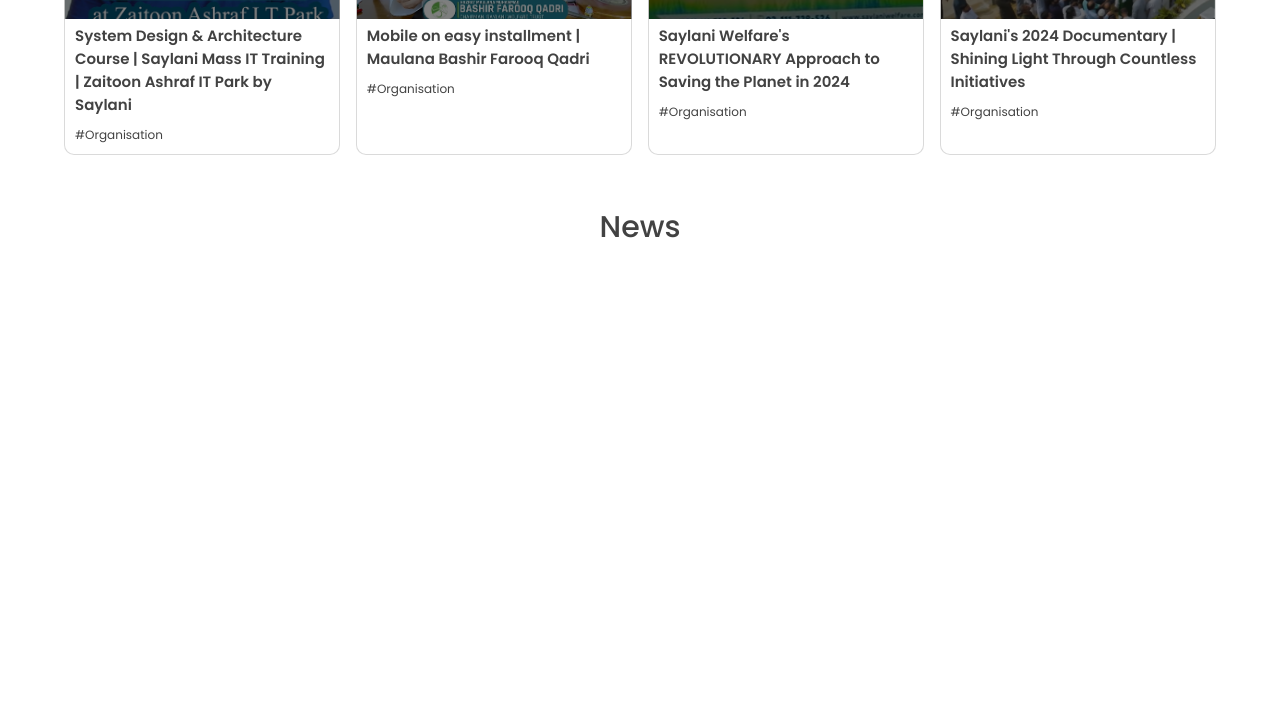
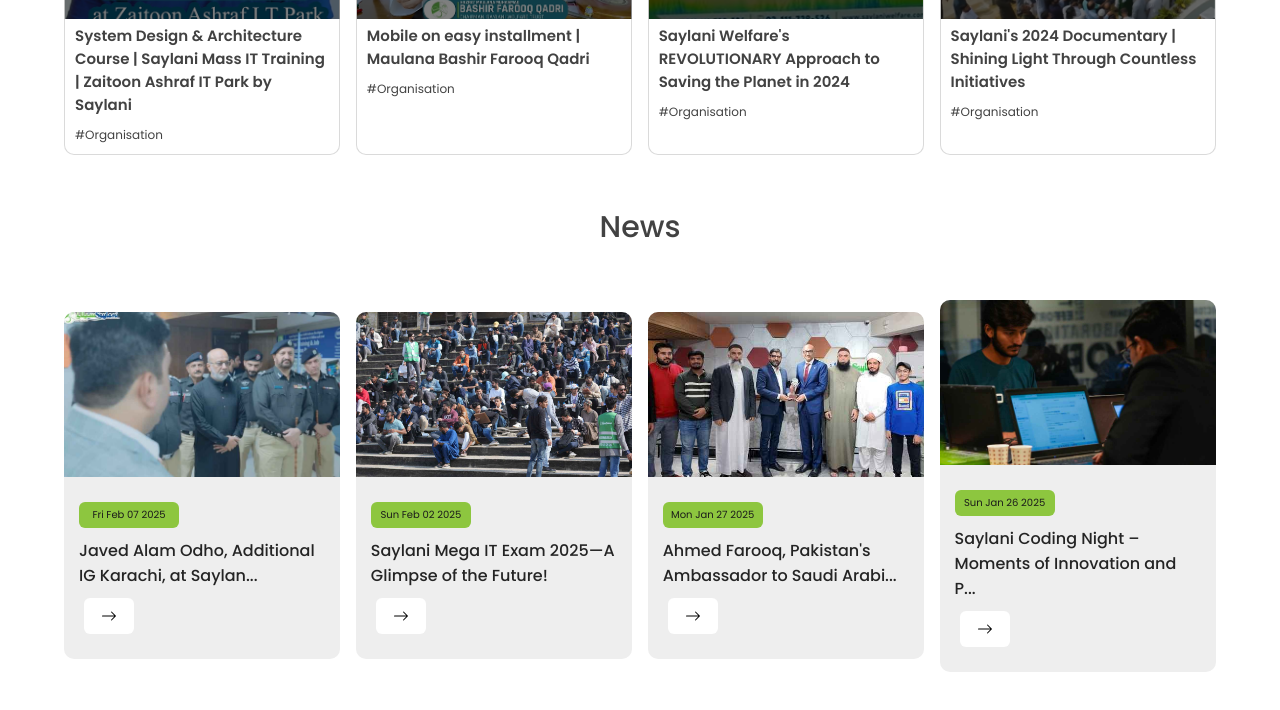
Before and after one commit to Alikhan67595/Saylani-Welfare, a plain HTML site: page index.html in a window 1280 px wide. Shown: the part 4495-5205 px from the top of the page. Drawn offline with nearby package versions, Linux system fonts and the light colour scheme.

Commit message:
Saylani Welfare

```diff
--- a/index.html
+++ b/index.html
@@ -390,6 +390,63 @@
 
         <h2 class="heading-sec">News</h2>
 
+        <section class="section10">
+
+            <div class="section10-main-div">
+
+
+                <div class="section10-img-div section10-img1"></div>
+                <div class="section10-div-contain">
+                    <div class="section10-green-but">Fri Feb 07 2025</div>
+                    <h5>Javed Alam Odho, Additional IG Karachi, at Saylan...</h5>
+                    <div class="right-arrow"><img src="./assets/right-fill-arrow.svg" alt=""></div>
+                </div>
+            </div>
+
+
+            <div class="section10-main-div">
+
+
+                <div class="section10-img-div section10-img2"></div>
+                <div class="section10-div-contain">
+                    <div class="section10-green-but">Sun Feb 02 2025</div>
+                    <h5>Saylani Mega IT Exam 2025—A Glimpse of the Future!
+                    </h5>
+                    <div class="right-arrow"><img src="./assets/right-fill-arrow.svg" alt=""></div>
+                </div>
+            </div>
+
+
+            <div class="section10-main-div">
+
+                <div class="section10-img-div section10-img3"></div>
+                <div class="section10-div-contain">
+                    <div class="section10-green-but">Mon Jan 27 2025</div>
+                    <h5>Ahmed Farooq, Pakistan's Ambassador to Saudi Arabi...
+                    </h5>
+                    <div class="right-arrow"><img src="./assets/right-fill-arrow.svg" alt=""></div>
+                </div>
+            </div>
+
+
+            <div class="section10-main-div">
+
+                <div class="section10-img-div section10-img4"></div>
+                <div class="section10-div-contain">
+                    <div class="section10-green-but">Sun Jan 26 2025</div>
+                    <h5>Saylani Coding Night – Moments of Innovation and P...
+                    </h5>
+                    <div class="right-arrow"><img src="./assets/right-fill-arrow.svg" alt=""></div>
+                </div>
+            </div>
+
+
+        </section>
+
+        <section class="section11">
+
+        </section>
+
     </main>
 
 
--- a/style/section10.css
+++ b/style/section10.css
@@ -0,0 +1,121 @@
+.section10{
+    width: 90%;
+    max-width: 1536px;
+    margin: auto;
+    display: flex;
+    justify-content: space-between;
+    align-items: center;
+}
+
+
+
+.section10-main-div{
+    display: flex;
+    flex-direction: column;
+    width: 24%;
+    background-color: #eeeeee;
+    border-radius: 10px;
+}
+
+.section10-img-div{
+    height: 165px;
+    width: 100%;
+    position: relative;
+    background-position: center;
+    background-size: 100%;
+    background-repeat: no-repeat;
+    border-radius: 10px 10px 0px 0px ;
+}
+
+.section10-img1{
+    background-image: url(../assets/section10-img1.jpg);
+}
+.section10-img2{
+    background-image: url(../assets/section10-img2.jpg);
+}
+.section10-img3{
+    background-image: url(../assets/section10-img3.jpg);
+}
+.section10-img4{
+    background-image: url(../assets/section10-img4.jpg);
+}
+
+
+.section10-div-contain{
+    display: flex;
+    flex-direction: column;
+    margin: 25px 15px;
+    /* background-color: rgba(229, 229, 179, 0.568); */
+}
+
+.section10-green-but{
+    width: 100px;
+    display: flex;
+    align-items: center;
+    justify-content: center;
+    text-align: center;
+    font-size: 10px;
+    color: rgb(27, 27, 27);
+    padding: 5px 5px;
+    background-color: #8dc63f;
+    border-radius: 6px;
+    cursor: pointer;
+}
+
+.section10-div-contain h5{
+    font-size: 16px;
+    font-weight: 500;
+    color: #000000D9;
+    margin: 10px 0px;
+}
+
+.right-arrow{
+    display: flex;
+    align-items: center;
+    justify-content: center;
+    background-color: rgb(255, 255, 255);
+    width: 50px;
+    padding: 10px 25px;
+    border-radius: 6px;
+    transition: all 0.1s ease-in-out;
+    position: relative;
+    left: 5px;
+    cursor: pointer;
+}
+
+.right-arrow img{
+    width: 60px;
+}
+
+.right-arrow:hover{
+        left: 1px;
+
+}
+
+
+@media screen and (max-width:990px){
+    .section10{
+        gap: 20px 10px;
+        flex-wrap: wrap;
+    }
+
+    .section10-main-div{
+        width: 48%;
+        flex-wrap: wrap;
+        /* flex-direction: column; */
+    }
+
+
+}
+
+@media screen and (max-width:768px){
+    .section10-main-div{
+        width: 100%;
+        flex-wrap: wrap;
+        flex-direction: column;
+    }
+
+    .section10-img-div{
+        background-position: top;
+    }
+}
```
Also changed, not shown: assets/right-fill-arrow.svg (added), assets/section10-img1.jpg (added), assets/section10-img2.jpg (added), assets/section10-img3.jpg (added), assets/section10-img4.jpg (added), assets/section11-backgroung.png (added).
